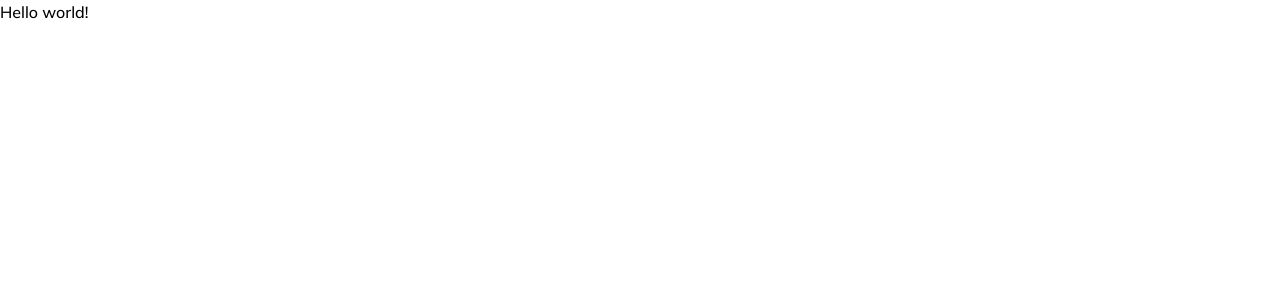
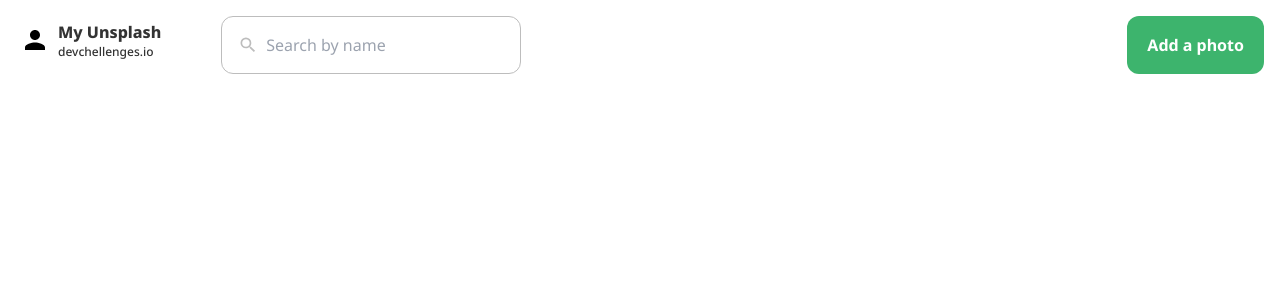
Before and after one commit to houssam-developer/my-unsplash, a React (Vite) app: page / in a window 1280 px wide. Shown: the top 300 px of the page. Built offline with nearby package versions, Linux system fonts and the light colour scheme.

Commit message:
refactor: add header skeleton

```diff
--- a/src/App.jsx
+++ b/src/App.jsx
@@ -1,13 +1,32 @@
 
 import { useEffect, useRef, useState } from 'react';
 import './App.scss';
+import { MdPerson, MdSearch } from "react-icons/md";
 
 
 function App() {
 
 	return (
-		<div className="">
-			<h1>Hello world!</h1>
+		<div className="p-4 w-full">
+			<header className="flex flex-wrap gap-4 md:gap-8 lg:gap-10 xl:gap-14" >
+				{/* User */}
+				<div className="p-1 flex items-center gap-2 self-start" >
+					<MdPerson size={30} />
+					<div className="flex flex-col" >
+						<h1 className="text-xs sm:text-md md:text-base font-extrabold text-[#333333]" >My Unsplash</h1>
+						<p className='text-[9px] sm:text-xs font-medium text-[#333333]'>devchellenges.io</p>
+					</div>
+				</div>
+
+				{/* Search */}
+				<div className="container-input" >
+					<MdSearch size={20} />
+					<input type="text" placeholder='Search by name' />
+				</div>
+
+				{/* Button */}
+				<button className='py-4 px-5 text-xs sm:text-base ml-auto rounded-xl text-white font-bold bg-[#3DB46D] '>Add a photo</button>
+			</header>
 		</div>
 	)
 }
--- a/src/App.scss
+++ b/src/App.scss
@@ -0,0 +1,12 @@
+.container-input {
+	@apply flex-grow p-4 text-[#BDBDBD] text-xs border-[1px] border-[#BDBDBD] rounded-xl transition-colors flex items-center gap-2;
+
+	&:focus-within {
+		border-color: #333333;
+		color: #333333;
+	}
+
+	@media screen and (min-width: 640px) {
+		@apply text-base max-w-[300px];
+	}
+}
--- a/src/index.scss
+++ b/src/index.scss
@@ -1,7 +1,8 @@
-@import url('https://fonts.googleapis.com/css2?family=Poppins:wght@300;400;500&display=swap');
-@import url('https://fonts.googleapis.com/css2?family=Noto+Sans:wght@400;500&display=swap');
-@import url('https://fonts.googleapis.com/css2?family=Mulish:ital,wght@0,500;0,600;0,700;1,400&display=swap');
-@import url('https://fonts.googleapis.com/css2?family=Montserrat:wght@400;500;600;700&display=swap');
+// @import url('https://fonts.googleapis.com/css2?family=Poppins:wght@300;400;500&display=swap');
+// @import url('https://fonts.googleapis.com/css2?family=Mulish:ital,wght@0,500;0,600;0,700;1,400&display=swap');
+// @import url('https://fonts.googleapis.com/css2?family=Montserrat:wght@400;500;600;700&display=swap');
+
+@import url('https://fonts.googleapis.com/css2?family=Noto+Sans:wght@400;500;600;700;800&display=swap');
 
 @tailwind base;
 @tailwind components;
@@ -14,3 +15,21 @@
 	margin: 0;
 	box-sizing: border-box;
 }
+
+body {
+	@apply font-sans;
+	max-width: 1400;
+	margin: 0 auto;
+}
+
+input {
+	overflow-x: hidden;
+
+	border: none;
+	outline: none;
+
+	&:focus {
+		border: none;
+		outline: none;
+	}
+}
--- a/tailwind.config.js
+++ b/tailwind.config.js
@@ -7,7 +7,7 @@ module.exports = {
 	],
 	theme: {
 		fontFamily: {
-			'sans': ['Mulish', ...defaultTheme.fontFamily.sans]
+			'sans': ['Noto Sans', ...defaultTheme.fontFamily.sans]
 		},
 		extend: {},
 	},
```
